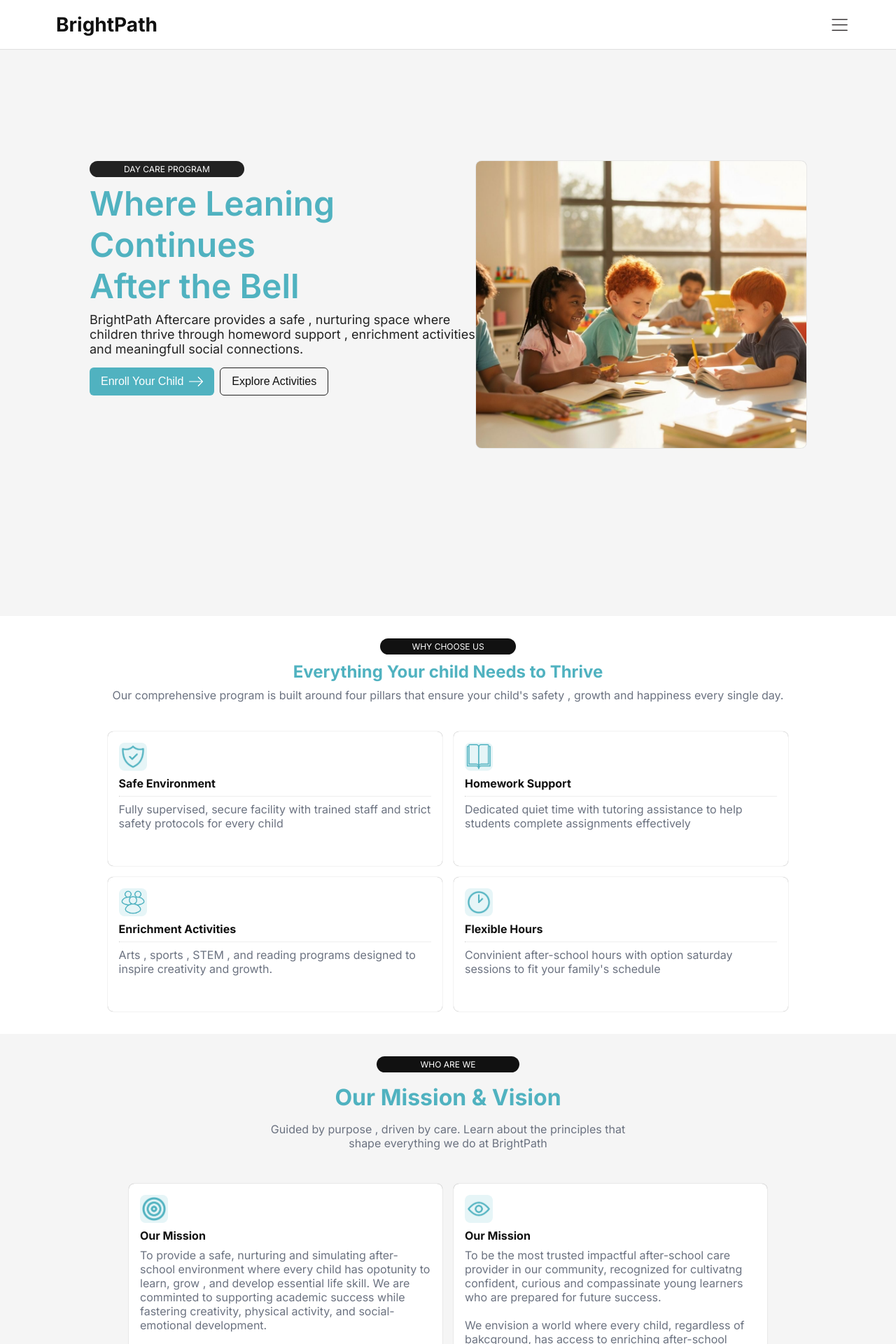
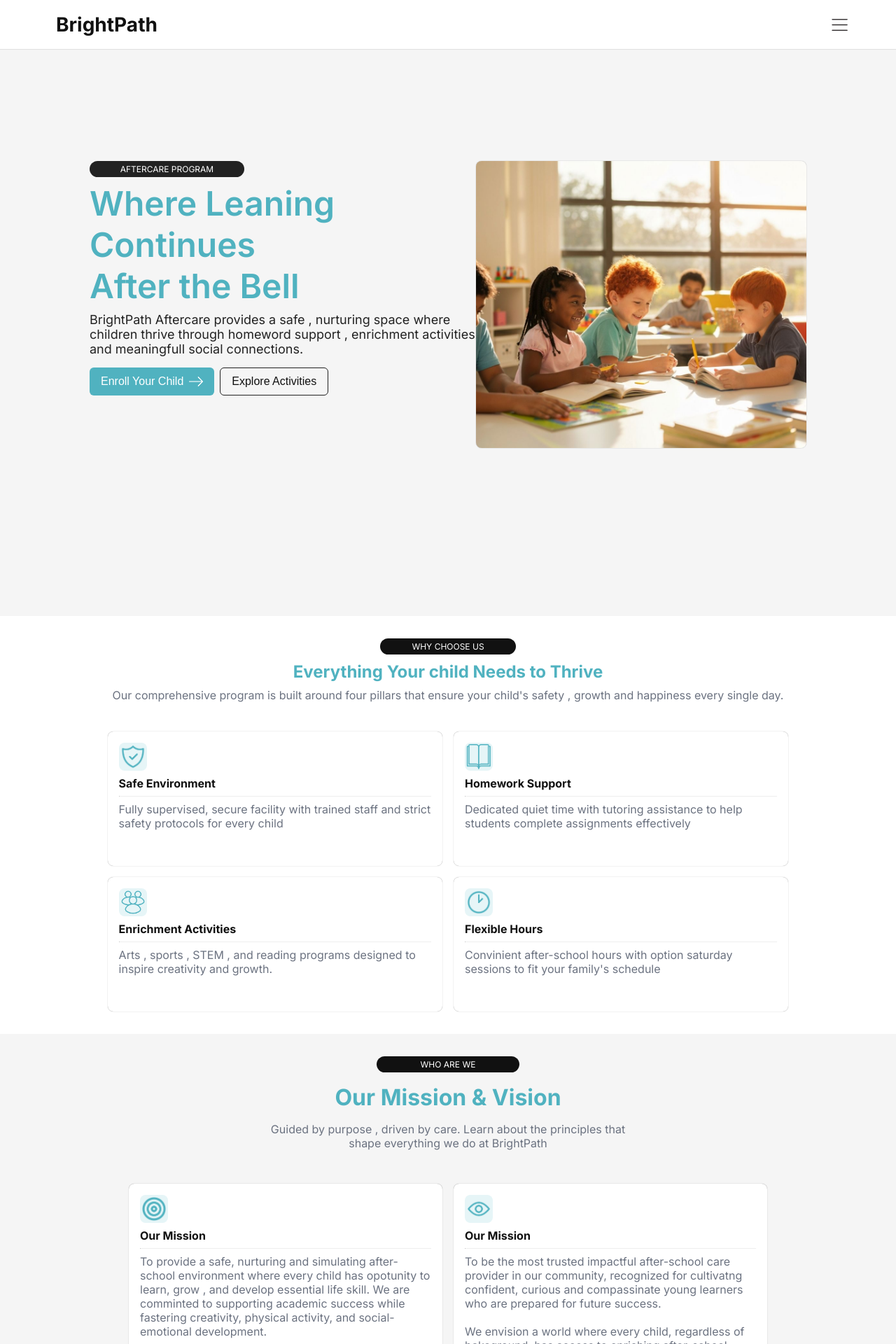
Before and after one commit to motupasm/Aftercare-Management-System-Frontend-, a React (Vite) app: page / in a window 1280 px wide. Shown: the top 1920 px of the page at 70% size. Built offline with nearby package versions, Linux system fonts and the light colour scheme.

Commit message:
replace daycare with aftercare

```diff
--- a/src/components/hero/Hero.jsx
+++ b/src/components/hero/Hero.jsx
@@ -7,7 +7,7 @@ const Hero = () => {
     <>
       <div className="hero-container" id="home">
         <div className="left-hero-content">
-          <p className="tag">DAY CARE PROGRAM</p>
+          <p className="tag">AFTERCARE PROGRAM</p>
           <div className="hero-header">
             Where Leaning Continues <br /> After the Bell
           </div>
--- a/src/components/hero/styles.css
+++ b/src/components/hero/styles.css
@@ -142,7 +142,7 @@
     margin-left: auto;
     margin-right: auto;
     gap: 2rem;
-    margin-top: 5rem;
+    padding-top: 15rem;
   }
   .hero-container .tag {
     min-width: 60%;
--- a/src/components/pricing/Pricing.jsx
+++ b/src/components/pricing/Pricing.jsx
@@ -16,7 +16,7 @@ const Pricing = () => {
 
         <div className="pricing-cards">
           <div className="card">
-            <h1 className="card-header">3-Day plan</h1>
+            <h1 className="card-header">3-Days plan</h1>
             <div className="price-container">
               <h1 className="price">R250</h1>
               <p className="period">/month</p>
@@ -47,7 +47,7 @@ const Pricing = () => {
             </Link>
           </div>
           <div className="card">
-            <h1 className="card-header">3-Day plan</h1>
+            <h1 className="card-header">5-Days plan</h1>
             <div className="price-container">
               <h1 className="price">R400</h1>
               <p className="period">/month</p>
@@ -55,7 +55,7 @@ const Pricing = () => {
             <p>Our most popular full-week coverage</p>
             <ul>
               <li>
-                <img src="/tick.png" alt="" />5 days per week (Mon/Wed/Fri)
+                <img src="/tick.png" alt="" />5 days per week (Mon-Fri)
               </li>
               <li>
                 <img src="/tick.png" alt="" />
--- a/src/components/vision_and_mission/VisionAndMission.jsx
+++ b/src/components/vision_and_mission/VisionAndMission.jsx
@@ -16,6 +16,7 @@ const VisionAndMission = () => {
           <div className="card">
             <img src="/target.png" alt="" />
             <h1>Our Mission</h1>
+            <hr />
             <p>
               To provide a safe, nurturing and simulating after-school
               environment where every child has opotunity to learn, grow , and
@@ -32,6 +33,7 @@ const VisionAndMission = () => {
           <div className="card">
             <img src="/eye.png" alt="" />
             <h1>Our Mission</h1>
+            <hr />
             <p>
               To be the most trusted impactful after-school care provider in our
               community, recognized for cultivatng confident, curious and
--- a/src/index.css
+++ b/src/index.css
@@ -84,4 +84,5 @@ body {
 }
 html {
   scroll-behavior: smooth;
+  -webkit-text-size-adjust: 100%;
 }
--- a/src/pages/registration/Registration.jsx
+++ b/src/pages/registration/Registration.jsx
@@ -66,7 +66,7 @@ const Registration = () => {
           <p>
             PDF format, approx. 2 pages. Please Print and complete all fields
           </p>
-          <a href="#" download>
+          <a href="/Aftercare_Registration_Form_Demo.pdf" download>
             <button>
               <img src="/download.png" alt="" />
               Download Registration Form
```
Also changed, not shown: 1 other file (tests, documents, lock files or other folders).
